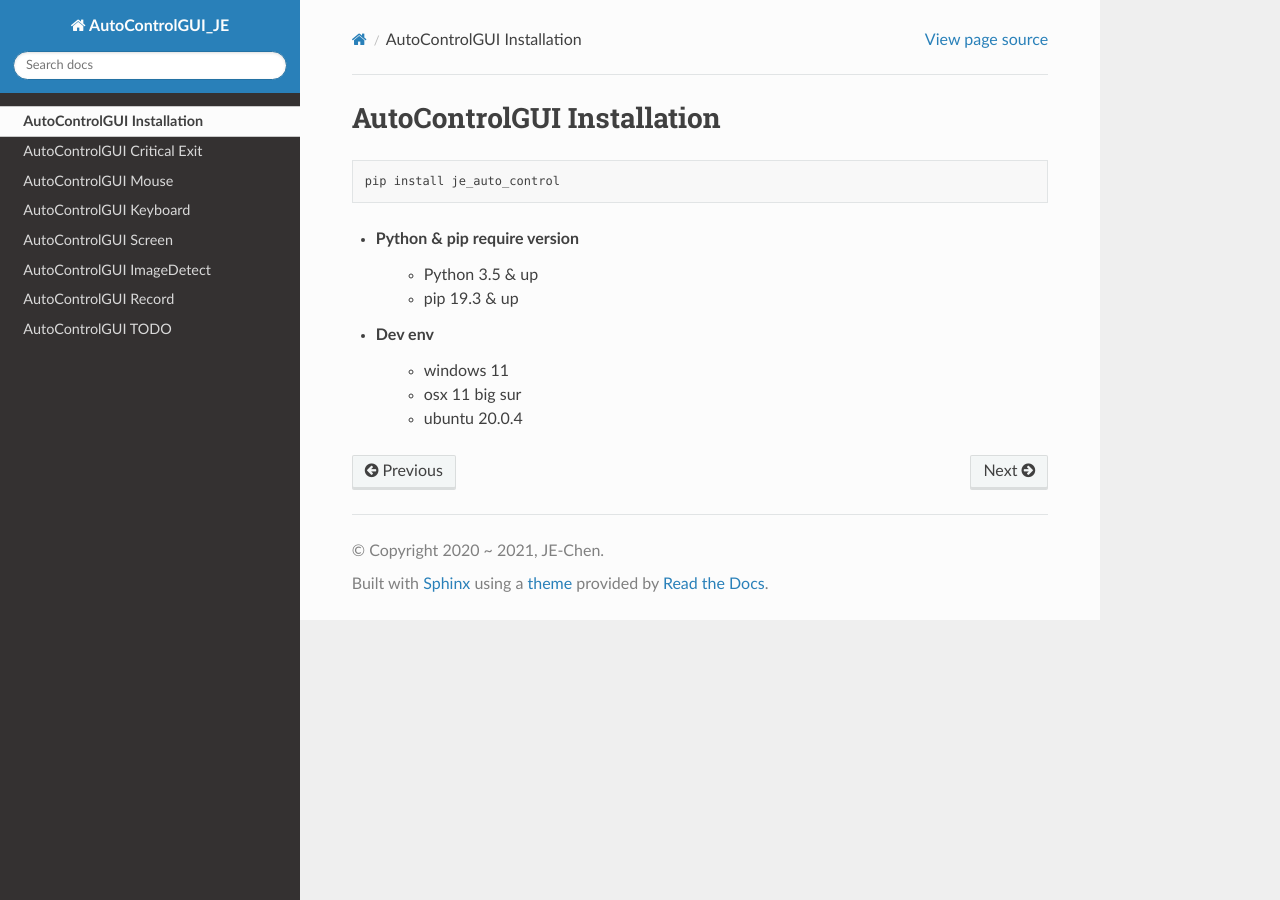
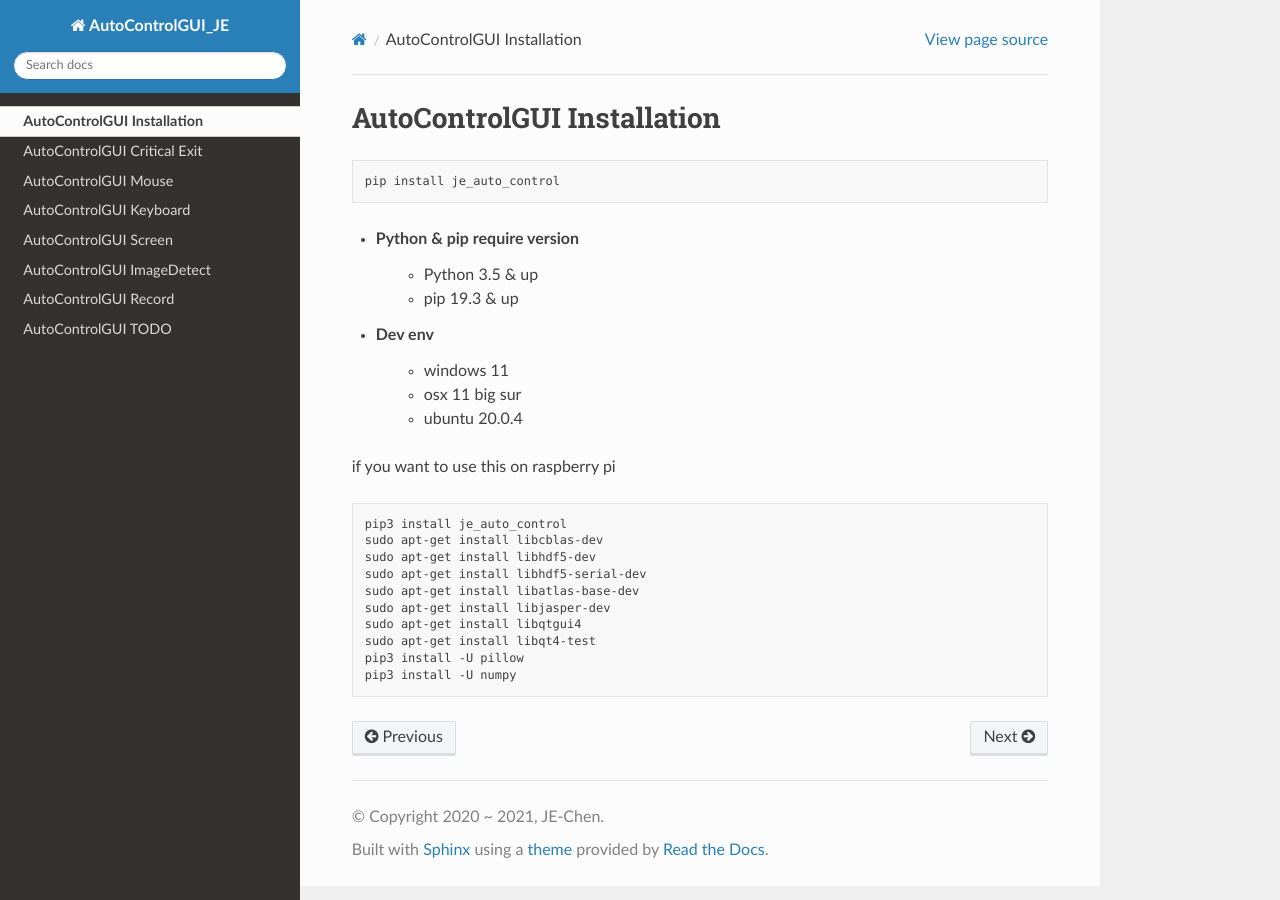
Before and after one commit to Integration-Automation/AutoControlGUI, a Sphinx documentation site: the page built from docs/source/installation/installation.rst, in a window 1280 px wide. Built offline with Sphinx 7.4.7 and the Read the Docs theme 2.0.0, drawn with Linux system fonts in a browser that asks for light colours; pages that are not in the unit, such as notebooks, are missing from menus.

Commit message:
edit doc
add raspberry install doc

```diff
--- a/docs/source/installation/installation.rst
+++ b/docs/source/installation/installation.rst
@@ -13,3 +13,17 @@ AutoControlGUI Installation
     * windows 11
     * osx 11 big sur
     * ubuntu 20.0.4
+
+| if you want to use this on raspberry pi
+.. code-block:: markdown
+
+    pip3 install je_auto_control
+    sudo apt-get install libcblas-dev
+    sudo apt-get install libhdf5-dev
+    sudo apt-get install libhdf5-serial-dev
+    sudo apt-get install libatlas-base-dev
+    sudo apt-get install libjasper-dev
+    sudo apt-get install libqtgui4
+    sudo apt-get install libqt4-test
+    pip3 install -U pillow
+    pip3 install -U numpy
--- a/je_auto_control/__init__.py
+++ b/je_auto_control/__init__.py
@@ -45,4 +45,3 @@ from je_auto_control.utils.je_auto_control_exception.exceptions import AutoContr
 # record
 from je_auto_control.wrapper.auto_control_record import record
 from je_auto_control.wrapper.auto_control_record import stop_record
-from je_auto_control.wrapper.auto_control_record import close_record
--- a/setup.py
+++ b/setup.py
@@ -5,7 +5,7 @@ with open("README.md", "r") as README:
 
 setuptools.setup(
     name="je_auto_control",
-    version="0.0.42",
+    version="0.0.44",
     author="JE-Chen",
     author_email="zenmailman@gmail.com",
     description="auto control gui",
```
